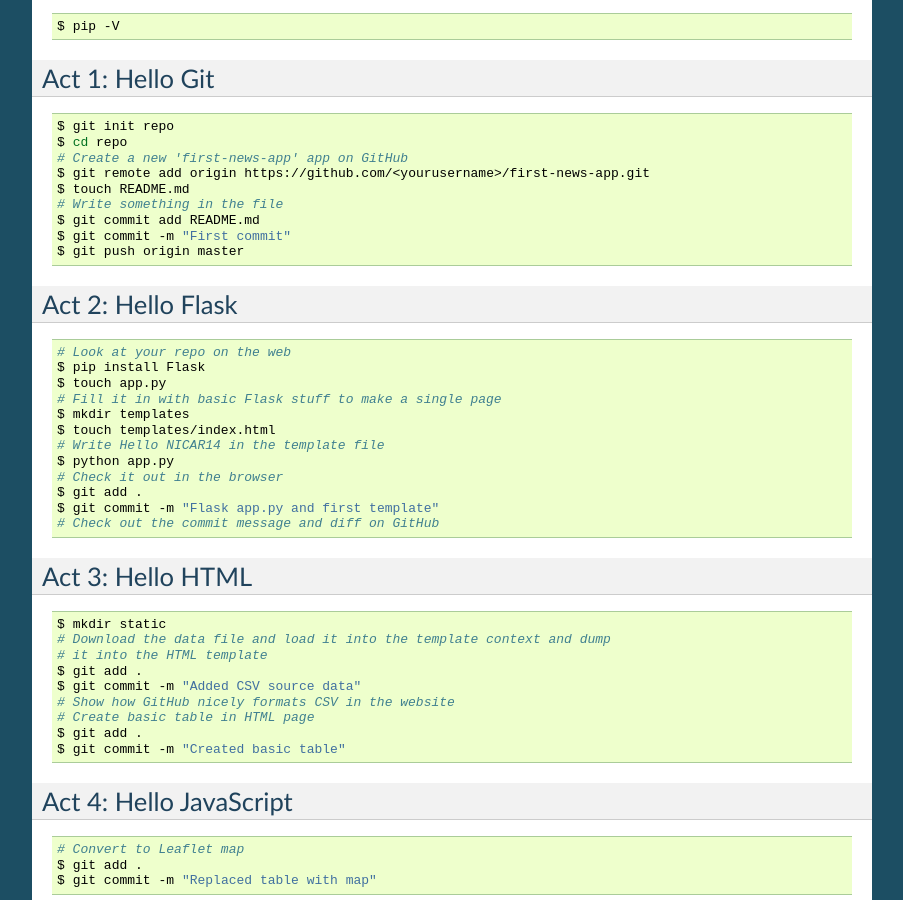
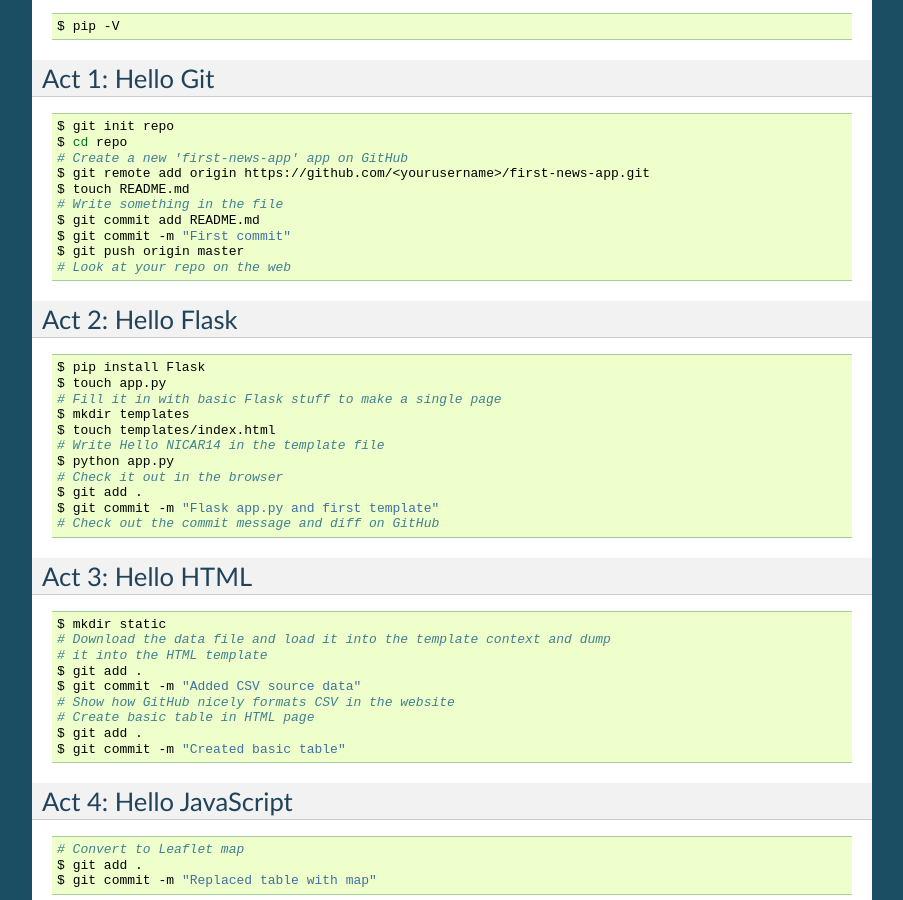
Before and after one commit to palewire/first-news-app, a Sphinx documentation site: the page built from docs/index.rst, in a window 1280 px wide and 900 px high, scrolled down 1906 px. Shown: the whole window, without its empty margins (198-1101 px from the left). Built offline with Sphinx 7.4.7, drawn with Linux system fonts in a browser that asks for light colours; some of the changed lines change nothing that is shown.

Commit message:
Small fiddle

```diff
--- a/docs/index.rst
+++ b/docs/index.rst
@@ -141,6 +141,7 @@
     $ git commit add README.md
     $ git commit -m "First commit"
     $ git push origin master
+    # Look at your repo on the web
 
 ******************
 Act 2: Hello Flask
@@ -148,7 +149,6 @@
 
 .. code-block:: bash
 
-    # Look at your repo on the web
     $ pip install Flask
     $ touch app.py
     # Fill it in with basic Flask stuff to make a single page
```
Also changed, not shown: 5 other files.
